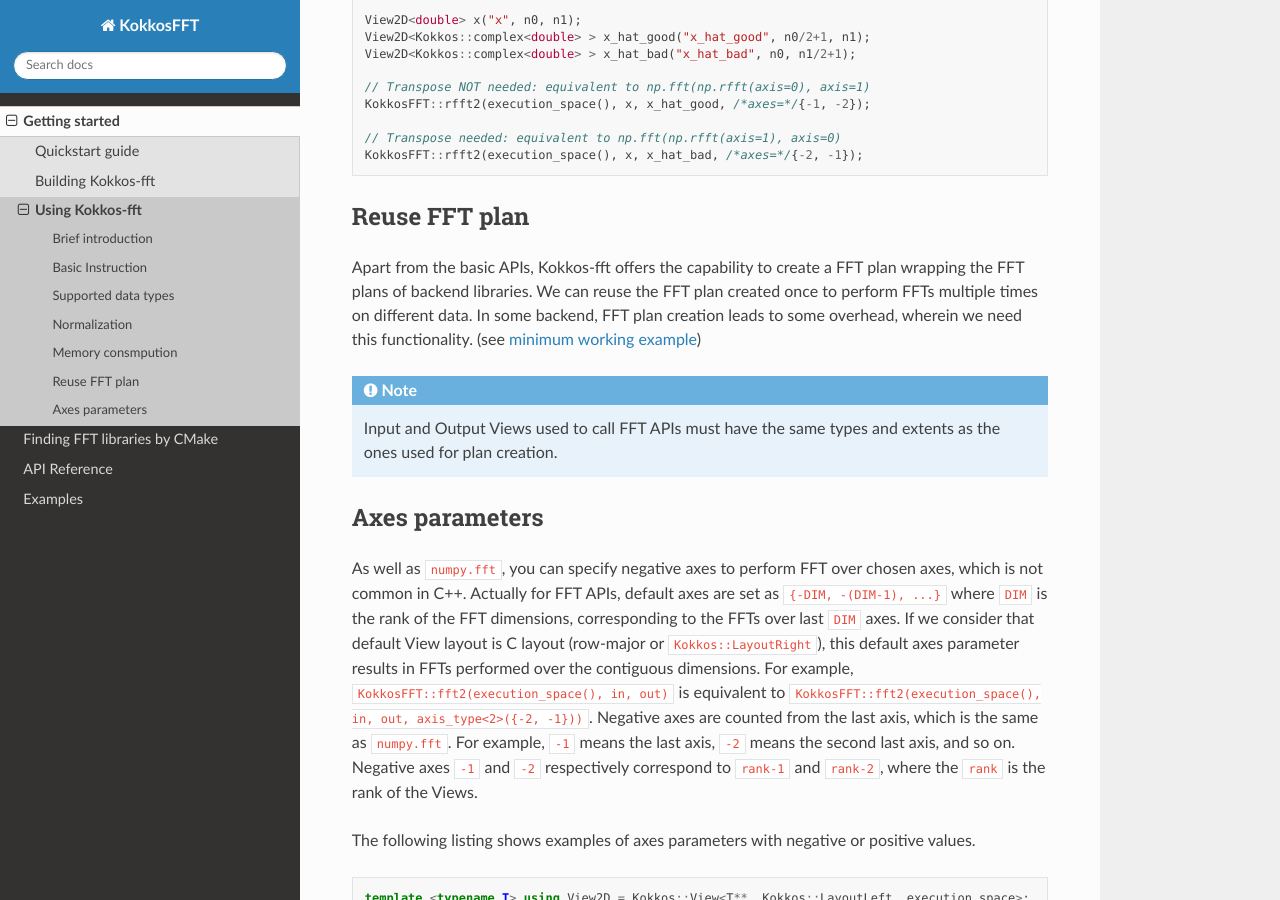
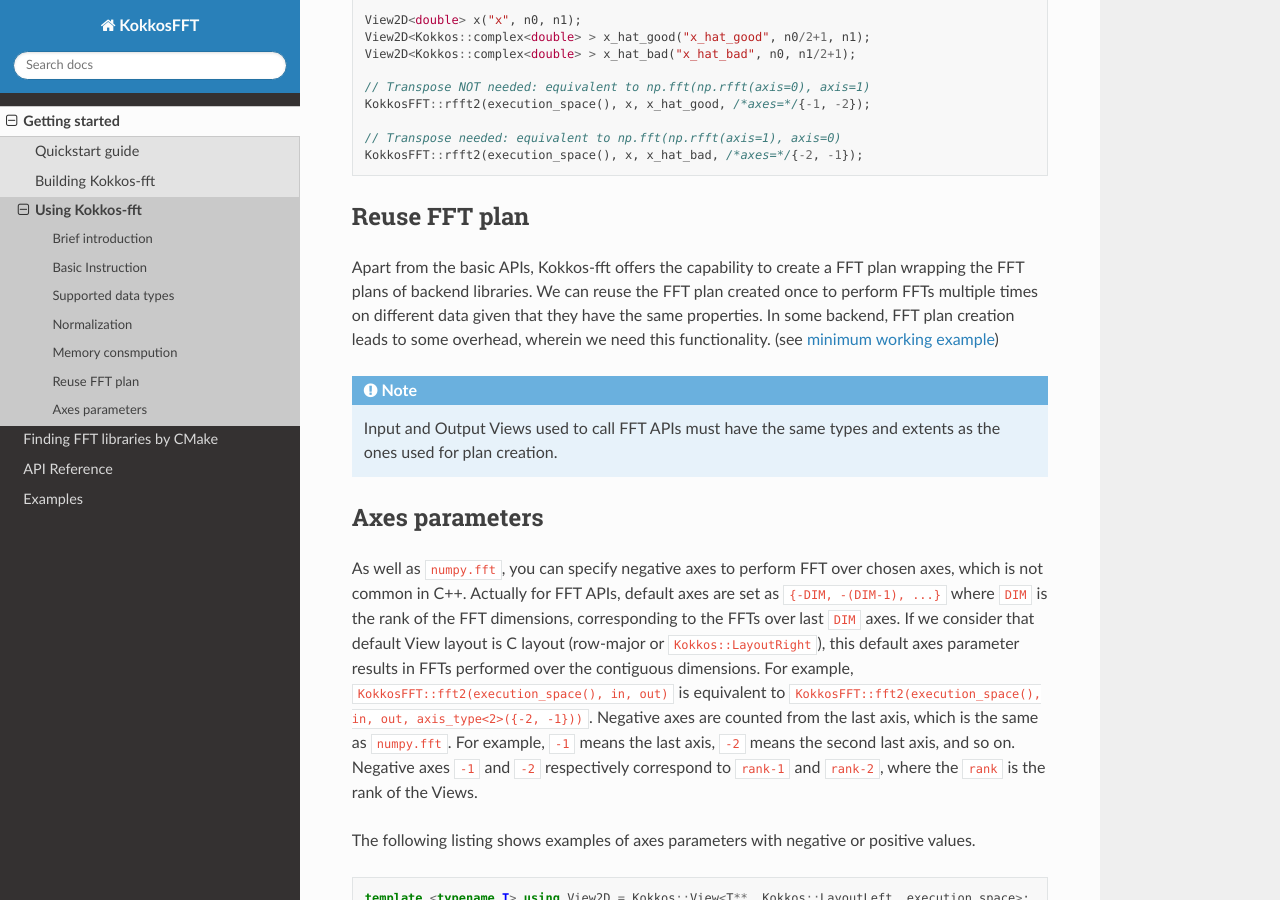
Before and after one commit to kokkos/kokkos-fft, a Sphinx documentation site: the page built from docs/intro/using.rst, in a window 1280 px wide and 900 px high, scrolled down 2401 px. Built offline with Sphinx 7.4.7 and the Read the Docs theme 3.1.0, drawn with Linux system fonts in a browser that asks for light colours.

Commit message:
improve docs

```diff
--- a/docs/intro/using.rst
+++ b/docs/intro/using.rst
@@ -123,7 +123,7 @@ Reuse FFT plan
 --------------
 
 Apart from the basic APIs, Kokkos-fft offers the capability to create a FFT plan wrapping the FFT plans of backend libraries.
-We can reuse the FFT plan created once to perform FFTs multiple times on different data.
+We can reuse the FFT plan created once to perform FFTs multiple times on different data given that they have the same properties.
 In some backend, FFT plan creation leads to some overhead, wherein we need this functionality.
 (see :doc:`minimum working example<../samples/06_1DFFT_reuse_plans>`)
 
```
